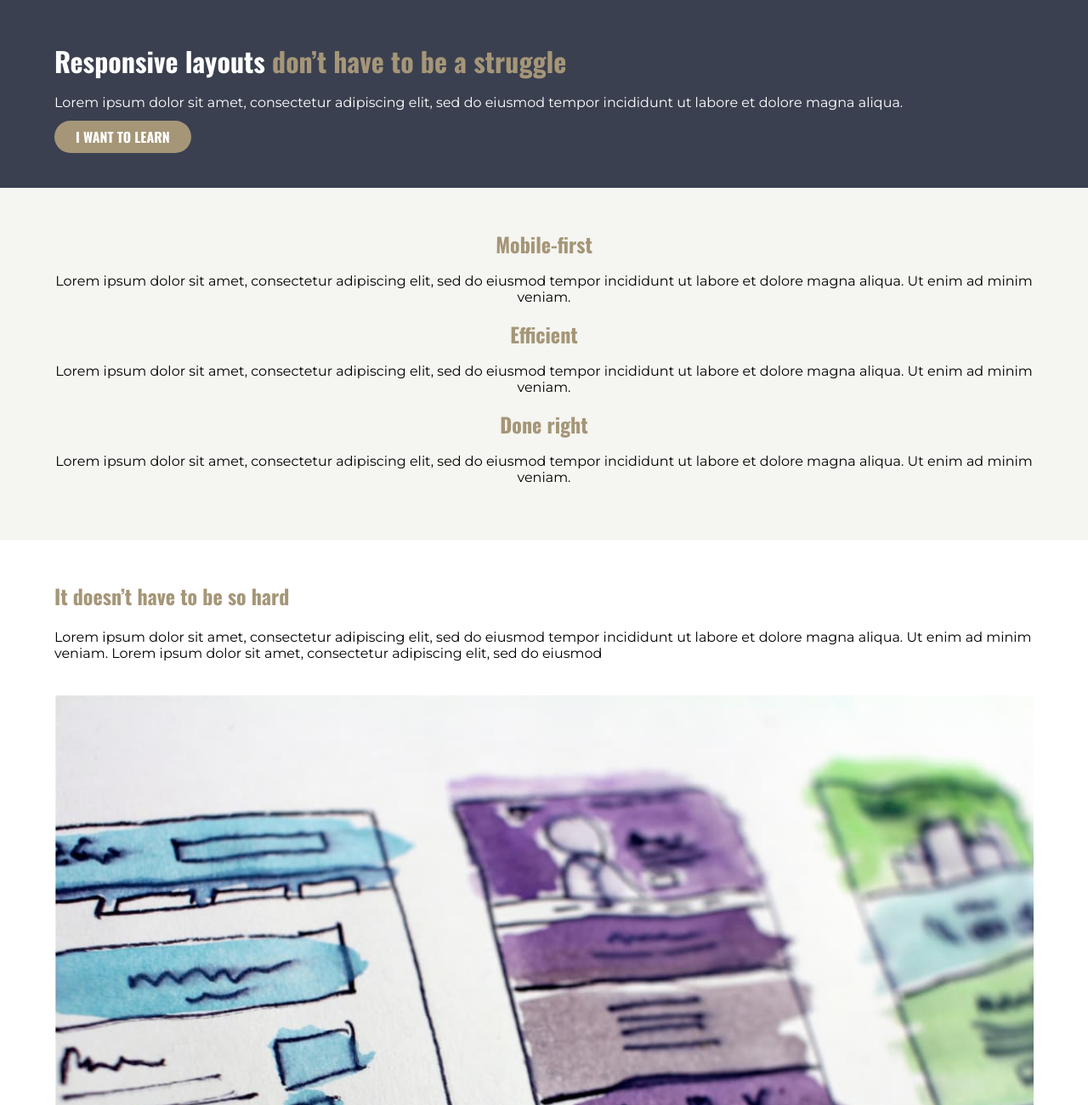
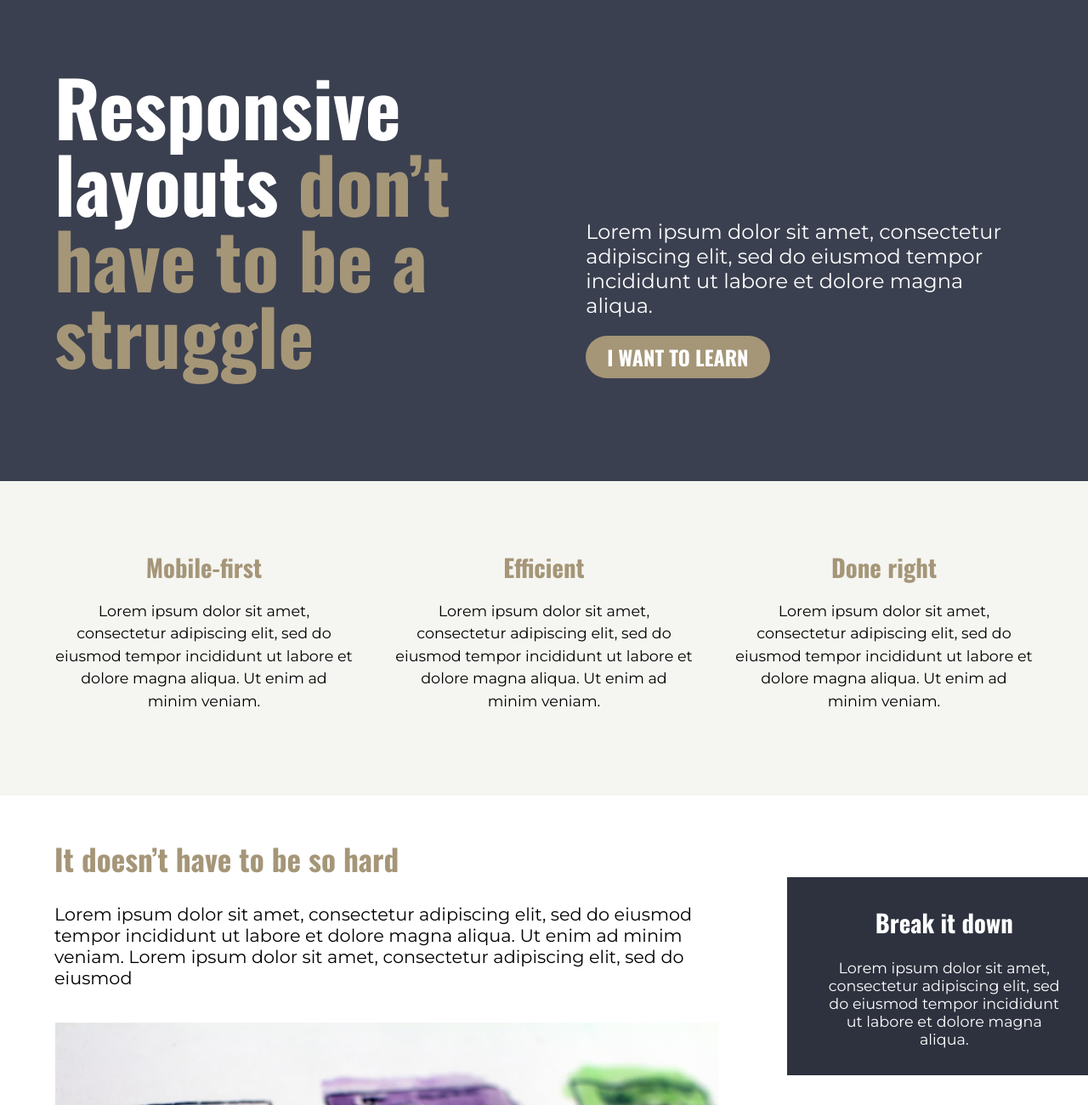
Before and after one commit to Iyanu1396/Practing-Flexbox, a plain HTML site: page index.html in a window 1280 px wide. Shown: the top 1300 px of the page at 85% size. Drawn offline with nearby package versions, Linux system fonts and the light colour scheme.

Commit message:
final commit

```diff
--- a/index.html
+++ b/index.html
@@ -15,19 +15,26 @@
   <body>
     <main class="intro">
       <div class="container">
-        <h1 class="intro-heading">
+        <div>
+           <h1 class="intro-heading">
           Responsive layouts <span>don’t have to be a struggle</span>
         </h1>
-        <p class="intro-text">
+        </div>
+
+        <div class="end" >
+            <p class="intro-text">
           Lorem ipsum dolor sit amet, consectetur adipiscing elit, sed do
           eiusmod tempor incididunt ut labore et dolore magna aliqua.
         </p>
         <a href="#" class="btn">I want to learn</a>
+        </div>
+
       </div>
     </main>
     <section class="sec_1 flex">
       <div class="container">
-        <div>
+        <div class="flex">
+              <div class="column">
           <h2>Mobile-first</h2>
           <p>
             Lorem ipsum dolor sit amet, consectetur adipiscing elit, sed do
@@ -35,7 +42,7 @@
             ad minim veniam.
           </p>
         </div>
-        <div>
+        <div class="column">
           <h2>Efficient</h2>
           <p>
             Lorem ipsum dolor sit amet, consectetur adipiscing elit, sed do
@@ -43,7 +50,7 @@
             ad minim veniam.
           </p>
         </div>
-        <div>
+        <div class="column">
           <h2>Done right</h2>
           <p>
             Lorem ipsum dolor sit amet, consectetur adipiscing elit, sed do
@@ -51,11 +58,14 @@
             ad minim veniam.
           </p>
         </div>
+        </div>
+
       </div>
     </section>
     <section class="sec_2">
       <div class="container">
-        <h2 id="yellowish-color">It doesn’t have to be so hard</h2>
+        <div>
+              <h2 id="yellowish-color">It doesn’t have to be so hard</h2>
         <p>
           Lorem ipsum dolor sit amet, consectetur adipiscing elit, sed do
           eiusmod tempor incididunt ut labore et dolore magna aliqua. Ut enim ad
@@ -73,6 +83,8 @@
           sed do eiusmod tempor incididunt ut labore et dolore magna aliqua. Ut
           enim ad minim veniam.
         </p>
+        </div>
+
         <div class="flex">
            <div class="darkish-bg column">
           <h2>Break it down</h2>
@@ -100,17 +112,20 @@
       </div>
     </section>
     <section class="sec_3 darkish-bg">
+       <h2>Just scratching the surface</h2>
       <div class="container">
-        <h2>Just scratching the surface</h2>
-      <div class="column">
+
+
+            <div class="column">
         <h3>About our company</h3>
-        <p>
+        <p class="wrap">
           Lorem ipsum dolor sit amet, consectetur adipiscing elit, sed do
           eiusmod tempor incididunt ut labore et dolore magna aliqua. Ut enim ad
           minim veniam.
         </p>
       </div>
-      <div class="column">
+      <div class="flex">
+        <div class="column">
         <h3>Getting around</h3>
         <p>Home</p>
         <p>About</p>
@@ -131,6 +146,10 @@
         <p>consectetur</p>
         </p>
       </div>
+          </div>
+
+
+
       </div>
 
     </section>
--- a/style.css
+++ b/style.css
@@ -30,7 +30,7 @@ img {
 .intro {
   background-color: #3b4050;
   color: #ffffff;
-  padding: 3em 0;
+  padding: 5em  0 8em 0;
 }
 
 .intro-heading {
@@ -64,7 +64,7 @@ span {
 
 .sec_1 {
   background-color: rgb(245, 245, 241);
-  padding: 3em 0;
+  padding: 5em 0;
   text-align: center;
 }
 
@@ -97,7 +97,7 @@ span {
 }
 
 .sec_2 .column {
-  padding: 1.5em 1em;
+  padding: 2em 2.5em;
   margin-bottom: 1.5em;
   margin-top: 3em;
   text-align: center;
@@ -128,10 +128,81 @@ span {
   .column {
     width: 100%;
   }
-  .sec_2 img{
+
+  .sec_1 .column + .column {
+    margin-left: 3em;
+  }
+  .sec_2 img {
     margin: 2.5em 0;
   }
-  .sec_2 .column +  .column{
+  .sec_2 .column + .column {
     margin-left: 1em;
   }
 }
+
+@media (min-width: 1000px) {
+  h1 {
+    font-size: 5.6rem;
+    line-height: 1;
+    min-width: 500px;
+  }
+  .intro p,
+  a {
+    font-size: 1.5rem;
+  }
+  .sec_1 h2{
+    font-size: 1.8rem;
+  }
+  .sec_1 p{
+    font-size: 1.1rem;
+    line-height: 1.5;
+  }
+  .sec_2 h2{
+    font-size: 2.2rem;
+  }
+  .sec_2 p{
+    font-size: 1.3rem;
+  }
+  .sec_2 .column h2{
+    font-size: 1.8rem;
+  }
+  .sec_2 .column p{
+    font-size: 1.1rem;
+  }
+
+  .sec_2 .container{
+    display: flex;
+    gap: 5em;
+  }
+  .sec_2 .flex{
+    flex-direction: column;
+  }
+  .sec_2 .column + .column {
+    margin-left: 0;
+}
+.sec_3 h2{
+  font-size: 3.5rem;
+}
+.sec_3 h3{
+  font-size: 1.3rem;
+}
+.sec_3 p{
+  line-height: 1.5;
+}
+.sec_3 .container{
+  display: flex;
+  justify-content: center;
+}
+.sec_3 .column{
+  margin-right: 8em;
+}
+  .intro .container {
+    display: flex;
+    justify-content: center;
+    align-items: center;
+    gap: 2em;
+  }
+  .end {
+    margin-top: auto;
+  }
+}
```
